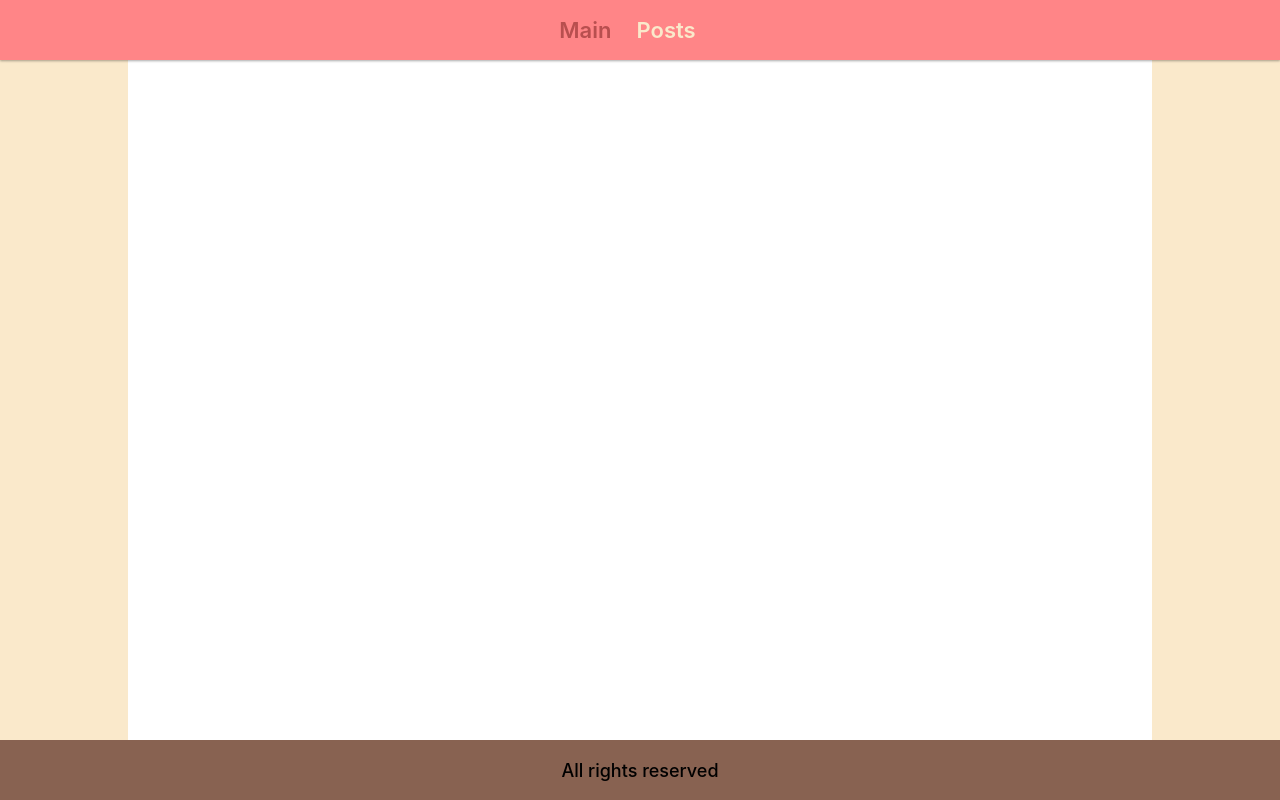
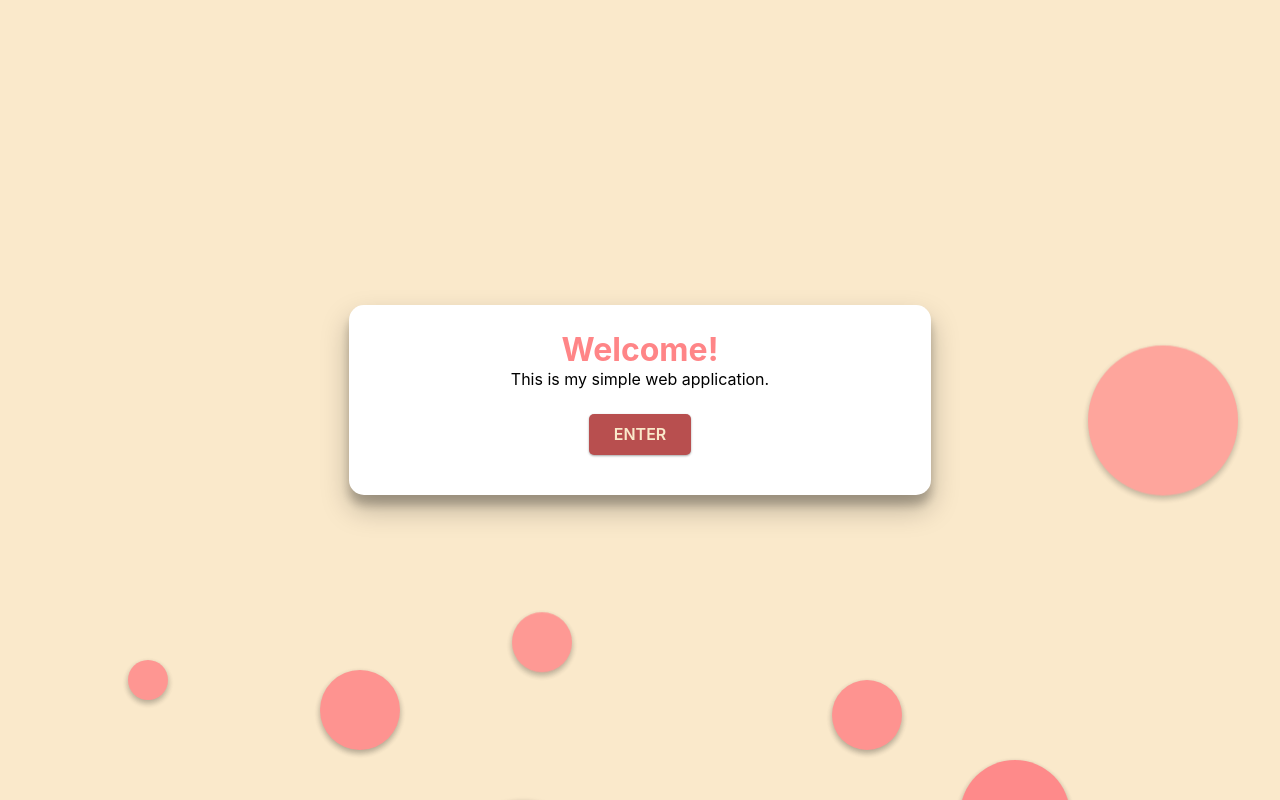
Before and after one commit to TheBigMoon/portfolio, a React (Create React App) app: page / in a window 1280 px wide. Built offline with nearby package versions, Linux system fonts and the light colour scheme.

Commit message:
WelcomePage is Ready

```diff
--- a/src/App.tsx
+++ b/src/App.tsx
@@ -5,16 +5,22 @@ import PostsPageContainer from "./components/PostsPage/PostsPageContainer";
 import PostPageContainer from "./components/PostsPage/PostPageContainer";
 import Header from "./components/Header/Header";
 import Footer from "./components/Footer/Footer";
+import WelcomePage from "./components/common/WelcomePage/WelcomePage";
 
 function App() {
   return (
     <div>
-      <Header/>
-      <div className={'content'}>
-        <Route path={'/posts'} render={() => <PostsPageContainer/>}/>
-        <Route path={'/post/:postId'} render={() => <PostPageContainer/>}/>
-      </div>
-      <Footer/>
+      <Route exact path={'/'}>
+        <WelcomePage/>
+      </Route>
+      <Route path={'/posts'}>
+        <Header/>
+        <div className={'content'}>
+          <Route exact path={'/posts'} render={() => <PostsPageContainer/>}/>
+          <Route path={'/posts/:postId'} render={() => <PostPageContainer/>}/>
+        </div>
+        <Footer/>
+      </Route>
     </div>
   );
 }
--- a/src/components/Header/Header.tsx
+++ b/src/components/Header/Header.tsx
@@ -5,7 +5,7 @@ import s from './Header.module.css'
 const Header = () => {
   return (
     <div className={s.header}>
-      <NavLink activeClassName={s.activeLink} to={'/'}>
+      <NavLink activeClassName={s.activeLink} to={'/main'}>
         Main
       </NavLink>
       <NavLink activeClassName={s.activeLink} to={'/posts'}>
--- a/src/components/PostsPage/Post.tsx
+++ b/src/components/PostsPage/Post.tsx
@@ -36,7 +36,7 @@ const Post: React.FC<PostProps> = (
   return (
     <div className={s.post}>
       <div className={s.postTitle}>
-        {showLink ? <div><NavLink to={`post/${post.id}`}>{post.title}</NavLink></div>
+        {showLink ? <div><NavLink to={`posts/${post.id}`}>{post.title}</NavLink></div>
           : <div>{post.title}</div>
         }
         {showDeleteBtn ? <img
--- a/src/components/common/WelcomePage/WelcomePage.module.css
+++ b/src/components/common/WelcomePage/WelcomePage.module.css
@@ -13,7 +13,7 @@
   width: 40%;
   border-radius: 15px;
   padding: 25px 35px;
-  box-shadow: 0 14px 28px rgba(0,0,0,0.25), 0 10px 10px rgba(0,0,0,0.22);
+  box-shadow: 0 14px 28px rgba(0, 0, 0, 0.25), 0 10px 10px rgba(0, 0, 0, 0.22);
 }
 
 .title {
@@ -22,30 +22,34 @@
   color: #FF8587;
 }
 
-.welcome button {
+.enter {
   margin-top: 25px;
   margin-bottom: 15px;
-  padding: 13px 25px;
+  padding: 10px 25px 11px 25px;
   border: none;
   border-radius: 5px;
   outline: none;
-  text-transform: uppercase;
-  font-size: 16px;
-  font-weight: 600;
+  text-decoration: none;
   color: #FAE9CB;
   background-color: #B84F4F;
-  box-shadow: 0 1px 3px rgba(0,0,0,0.12), 0 1px 2px rgba(0,0,0,0.24);
+  box-shadow: 0 1px 3px rgba(0, 0, 0, 0.12), 0 1px 2px rgba(0, 0, 0, 0.24);
   transition: 0.2s;
 }
 
-.welcome button:hover {
+.enter p {
+  font-size: 16px;
+  font-weight: 600;
+  vertical-align: top;
+}
+
+.enter:hover {
   cursor: pointer;
   background-color: #FF8587;
-  box-shadow: 0 3px 6px rgba(0,0,0,0.16), 0 3px 6px rgba(0,0,0,0.23);
+  box-shadow: 0 3px 6px rgba(0, 0, 0, 0.16), 0 3px 6px rgba(0, 0, 0, 0.23);
 }
 
-.welcome button:active {
-  box-shadow: 0 14px 28px rgba(0,0,0,0.25), 0 10px 10px rgba(0,0,0,0.22);
+.enter:active {
+  box-shadow: 0 14px 28px rgba(0, 0, 0, 0.25), 0 10px 10px rgba(0, 0, 0, 0.22);
 }
 
 .area {
@@ -73,7 +77,7 @@
   animation: animate 25s linear infinite;
   bottom: -150px;
   border-radius: 50%;
-  box-shadow: 0 3px 6px rgba(0,0,0,0.16), 0 3px 6px rgba(0,0,0,0.23);
+  box-shadow: 0 3px 6px rgba(0, 0, 0, 0.16), 0 3px 6px rgba(0, 0, 0, 0.23);
 }
 
 .circles li:nth-child(1) {
--- a/src/components/common/WelcomePage/WelcomePage.tsx
+++ b/src/components/common/WelcomePage/WelcomePage.tsx
@@ -1,5 +1,6 @@
 import React from "react";
 import s from './WelcomePage.module.css';
+import {NavLink} from "react-router-dom";
 
 const WelcomePage = () => {
   return (
@@ -21,9 +22,9 @@ const WelcomePage = () => {
           Welcome!
         </p>
         <p>This is my simple web application.</p>
-        <button>
-          Enter
-        </button>
+        <NavLink className={s.enter} to={'/posts'}>
+          <p>ENTER</p>
+        </NavLink>
       </div>
     </div>
   )
```
